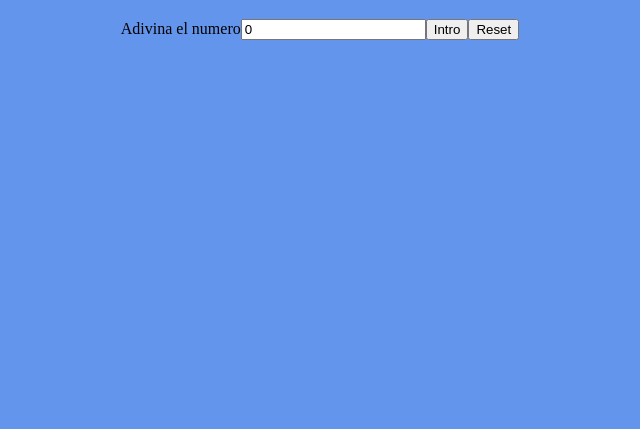
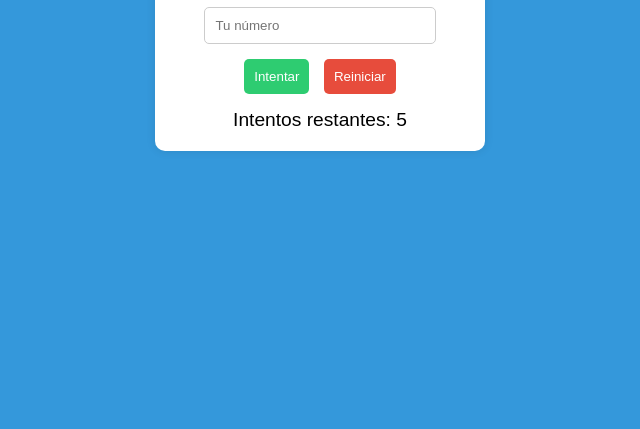
Before and after one commit to DMC4299/Adivinanumero, a plain HTML site: page index.html in a window 1280 px wide. Shown: the part 371-800 px from the top of the page, without its empty margins (320-960 px from the left). Drawn offline with Linux system fonts and the light colour scheme.

Commit message:
Add files via upload

```diff
--- a/index.html
+++ b/index.html
@@ -7,12 +7,15 @@
     <link rel="stylesheet" href="style.css">
 </head>
 <body>
-    <p>Adivina el numero </p>
-    <input type="number" id="display" value="0">
-    <input type="button" value="Intro" onclick="adivina()">
-    <input type="button" value="Reset" onclick="nuevo()">
-    <p id="texto"></p>
-    <p id="numero"></p>
+    <div class="container">
+        <h1>Adivina el Número</h1>
+        <p>Introduce un número entre 0 y 99:</p>
+        <input type="number" id="display" min="0" max="99" placeholder="Tu número">
+        <button onclick="adivina()">Intentar</button>
+        <button onclick="nuevo()">Reiniciar</button>
+        <p id="texto"></p>
+        <p id="intentos">Intentos restantes: 5</p>
+    </div>
     <script src="script.js"></script>
 </body>
 </html>
--- a/script.js
+++ b/script.js
@@ -1,24 +1,46 @@
-let random = Math.random()*100
-let numero = Math.floor(random)
-//document.getElementById("numero").innerHTML = numero
-function adivina(){
-    let tunumero = parseInt(document.getElementById("display").value)
-    if (tunumero > numero){
-        document.getElementById("texto").innerHTML = "Tu numero es mas grande"
-    }
-    else if (tunumero < numero){
-        document.getElementById("texto").innerHTML = "Tu numero es mas pequeño"
-    }
-    else if (tunumero == numero){
-        document.getElementById("texto").innerHTML= "Acertaste"
-    }
-    else{
-        document.getElementById("texto").innerHTML= "Eso no es un numero, prueba otra vez"
-    }
-}
-function nuevo(){
-    random = Math.random()*100
-    numero = Math.floor(random)
-    //document.getElementById("numero").innerHTML = numero
-    document.getElementById("texto").innerHTML= " "
-}
+let random = Math.floor(Math.random() * 100);
+        let intentos = 5;
+
+        function adivina() {
+            let tunumero = parseInt(document.getElementById("display").value);
+            let mensaje = document.getElementById("texto");
+            let contador = document.getElementById("intentos");
+
+            if (isNaN(tunumero) || tunumero < 0 || tunumero > 99) {
+                mensaje.innerHTML = "Por favor, introduce un número válido entre 0 y 99.";
+                return;
+            }
+
+            intentos--;
+            contador.innerHTML = `Intentos restantes: ${intentos}`;
+
+            if (tunumero > random) {
+                mensaje.innerHTML = "Tu número es demasiado grande.";
+                mensaje.style.color = "red";
+            } else if (tunumero < random) {
+                mensaje.innerHTML = "Tu número es demasiado pequeño.";
+                mensaje.style.color = "blue";
+            } else {
+                mensaje.innerHTML = "¡Felicidades! Has adivinado el número.";
+                mensaje.style.color = "green";
+                desactivar();
+            }
+
+            if (intentos === 0 && tunumero !== random) {
+                mensaje.innerHTML = `Se acabaron los intentos. El número era ${random}.`;
+                desactivar();
+            }
+        }
+
+        function nuevo() {
+            random = Math.floor(Math.random() * 100);
+            intentos = 5;
+            document.getElementById("texto").innerHTML = "";
+            document.getElementById("intentos").innerHTML = "Intentos restantes: 5";
+            document.getElementById("display").value = "";
+            document.getElementById("display").disabled = false;
+        }
+
+        function desactivar() {
+            document.getElementById("display").disabled = true;
+        }
--- a/style.css
+++ b/style.css
@@ -1,10 +1,49 @@
-*{
+* {
     margin: 0;
+    padding: 0;
+    box-sizing: border-box;
+    font-family: Arial, sans-serif;
 }
-body{
-    background-color: cornflowerblue;
+body {
     display: flex;
     justify-content: center;
     align-items: center;
     height: 100vh;
+    background-color: #3498db;
 }
+.container {
+    background: white;
+    padding: 20px;
+    border-radius: 10px;
+    box-shadow: 0px 0px 10px rgba(0, 0, 0, 0.1);
+    text-align: center;
+}
+h1 {
+    margin-bottom: 10px;
+}
+input {
+    width: 80%;
+    padding: 10px;
+    margin: 10px 0;
+    border: 1px solid #ccc;
+    border-radius: 5px;
+}
+button {
+    padding: 10px;
+    margin: 5px;
+    border: none;
+    border-radius: 5px;
+    cursor: pointer;
+}
+button:first-of-type {
+    background: #2ecc71;
+    color: white;
+}
+button:last-of-type {
+    background: #e74c3c;
+    color: white;
+}
+p {
+    font-size: 1.2em;
+    margin-top: 10px;
+}
```
